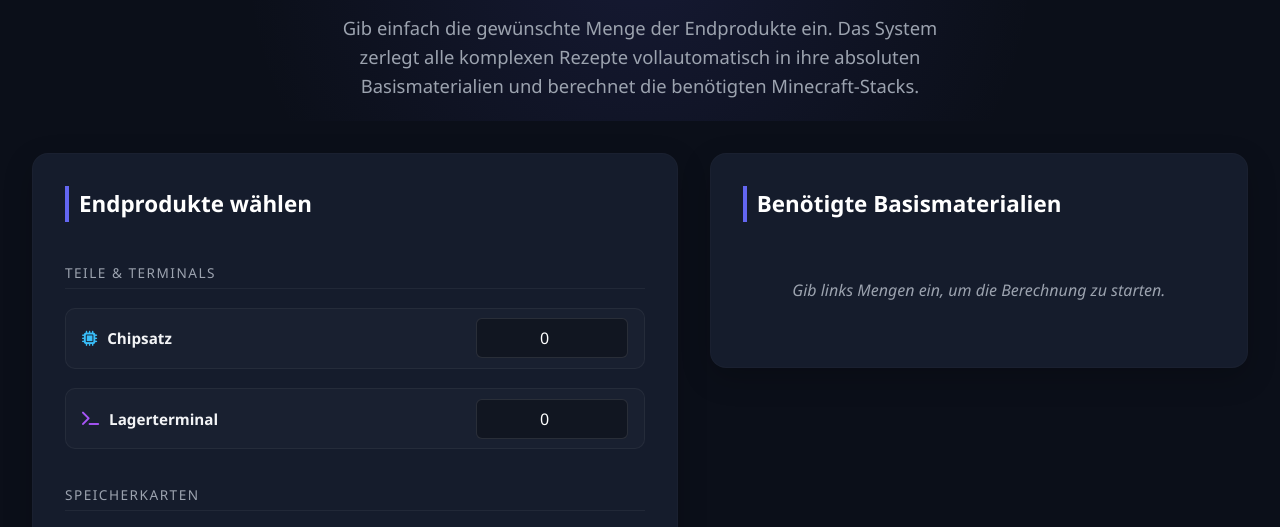
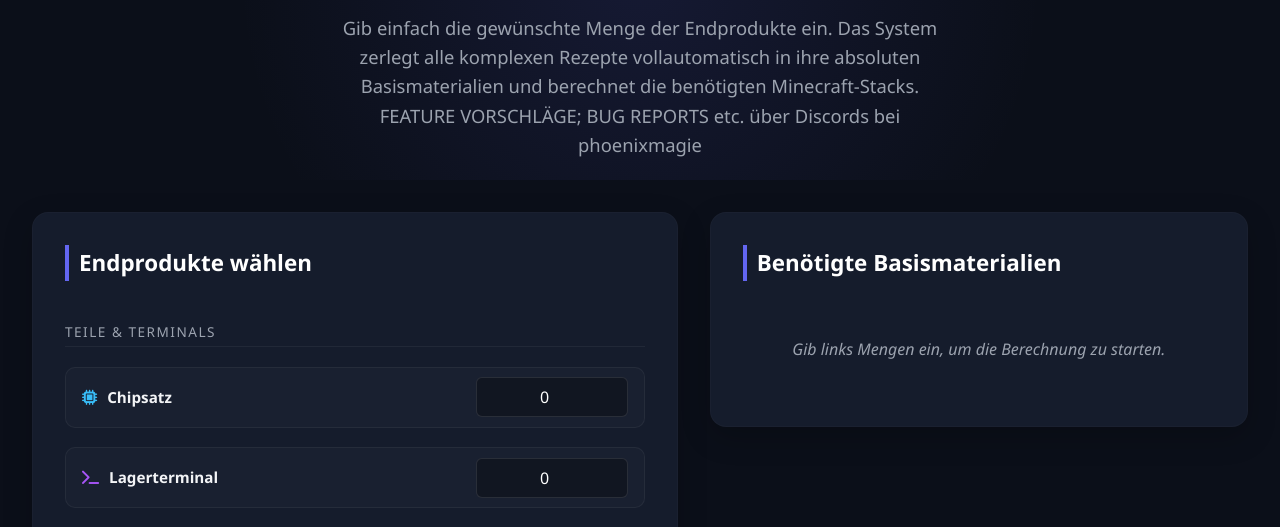
Before and after one commit to Tostbroti-Studios/Primeitemrechner, a plain HTML site: page index.html in a window 1280 px wide. Shown: the part 233-760 px from the top of the page. Drawn offline with Linux system fonts and the light colour scheme.

Commit message:
Aktualisieren von index.html

```diff
--- a/index.html
+++ b/index.html
@@ -268,7 +268,8 @@
 
     <header class="hero">
         <h1>Primeblocks <span>Ressourcen-Rechner</span></h1>
-        <p>Gib einfach die gewünschte Menge der Endprodukte ein. Das System zerlegt alle komplexen Rezepte vollautomatisch in ihre absoluten Basismaterialien und berechnet die benötigten Minecraft-Stacks.</p>
+        <p>Gib einfach die gewünschte Menge der Endprodukte ein. Das System zerlegt alle komplexen Rezepte vollautomatisch in ihre absoluten Basismaterialien und berechnet die benötigten Minecraft-Stacks.
+FEATURE VORSCHLÄGE; BUG REPORTS etc. über Discords bei phoenixmagie</p>
     </header>
 
     <main class="calculator-container">
@@ -336,7 +337,7 @@
     <footer class="footer">
         <div class="footer-container">
             <h4>Phoenixmagie<span>.</span></h4>
-            <p>Hochwertige Tools direkt in Browser! Geplant: Vanilla Item Icon Upgrade, Relikt Rechner, Slayer Items</p>
+            <p>Hochwertige Tools direkt in Browser! Geplant: Vanilla Item Icon Upgrade, Relikt Rechner, Slayer Items. FEATURE VORSCHLÄGE; BUG REPORTS etc. über Discords bei phoenixmagie</p>
         </div>
         <div class="footer-bottom">
             <p>&copy; 2026 Phoenixmagie. Alle Rechte vorbehalten.</p>
```
